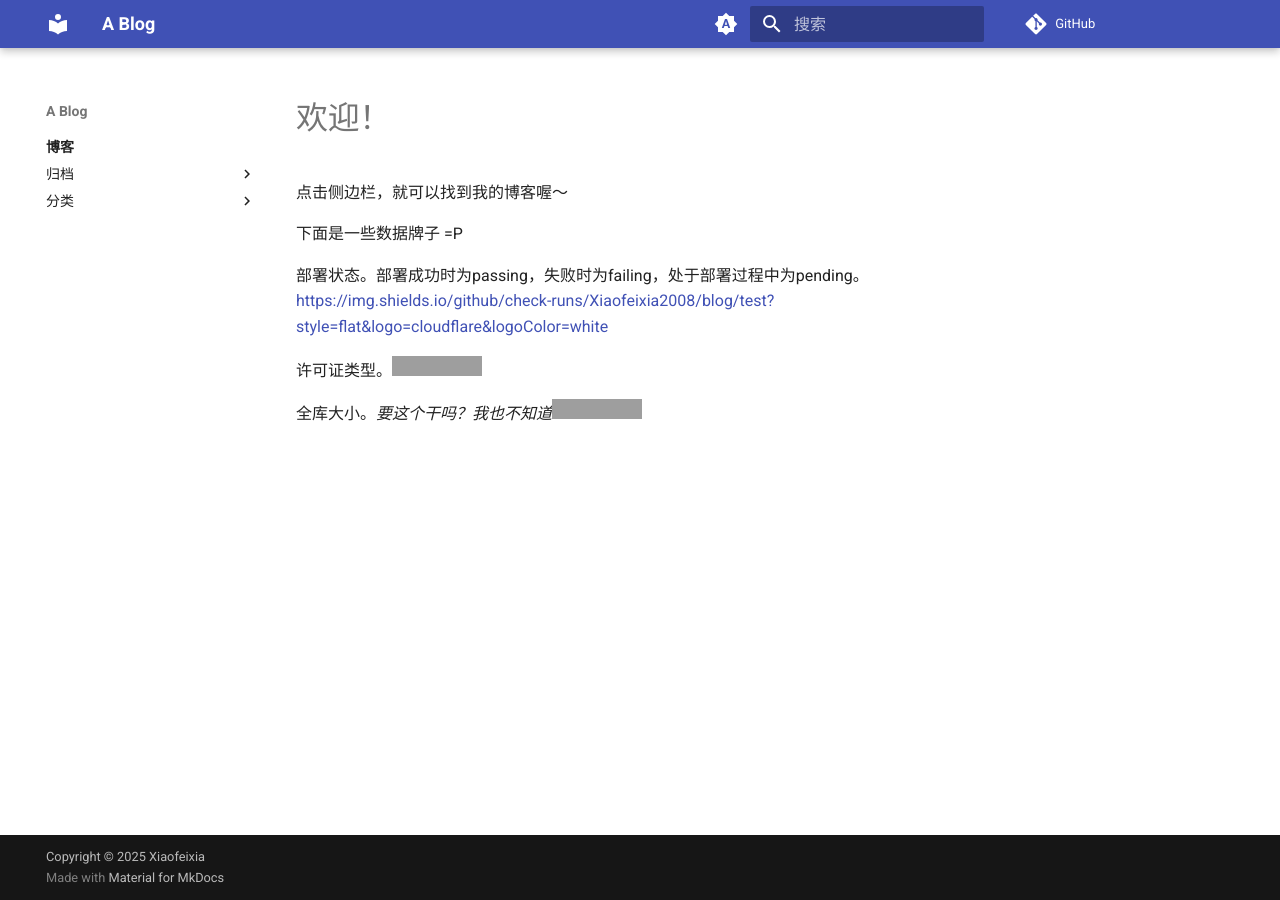
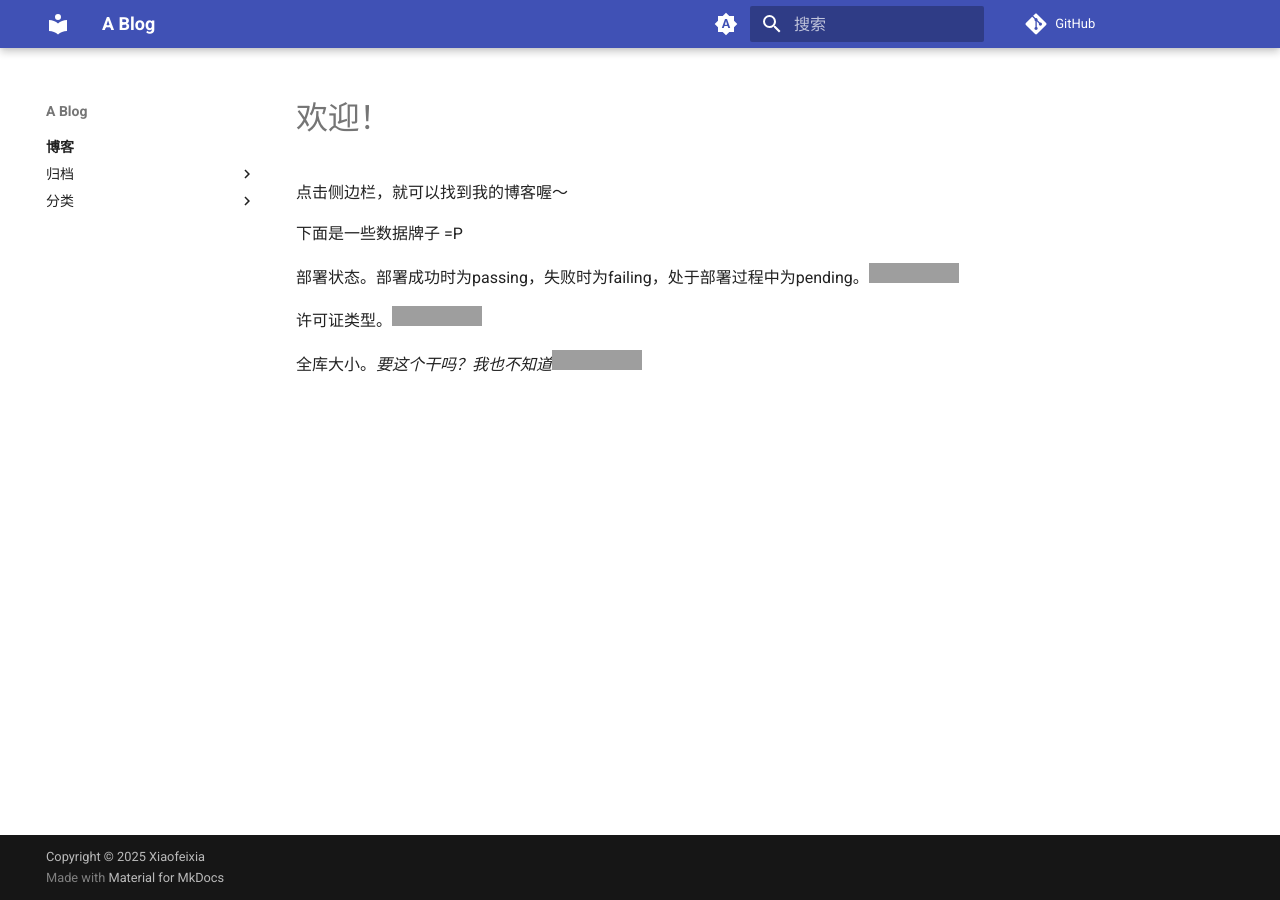
Before and after one commit to Xiaofeixia2008/blog, an MkDocs documentation site: the page built from docs/index.md, in a window 1280 px wide. Built offline with MkDocs 1.6.1 and Material for MkDocs 9.7.7, drawn with Linux system fonts in a browser that asks for light colours; a script that is not in the unit is left out; comment, search, counter and statistics services are not loaded; part of the change alters nothing that is shown; grey boxes are pictures that could not be loaded.

Commit message:
继续尝试

```diff
--- a/docs/index.md
+++ b/docs/index.md
@@ -4,7 +4,7 @@
 
 下面是一些数据牌子 =P
 
-部署状态。部署成功时为passing，失败时为failing，处于部署过程中为pending。https://img.shields.io/github/check-runs/Xiaofeixia2008/blog/test?style=flat&logo=cloudflare&logoColor=white
+部署状态。部署成功时为passing，失败时为failing，处于部署过程中为pending。[![Branch Check Runs.](https://img.shields.io/github/check-runs/Xiaofeixia2008/blog/test?style=flat&logo=cloudflare&logoColor=white)](https://wstd.pages.dev)
 
 许可证类型。![License: CC BY NC 4.0.](https://img.shields.io/github/license/Xiaofeixia2008/blog?style=flat&logo=creativecommons&logoColor=white&color=477DB2)
 
```
